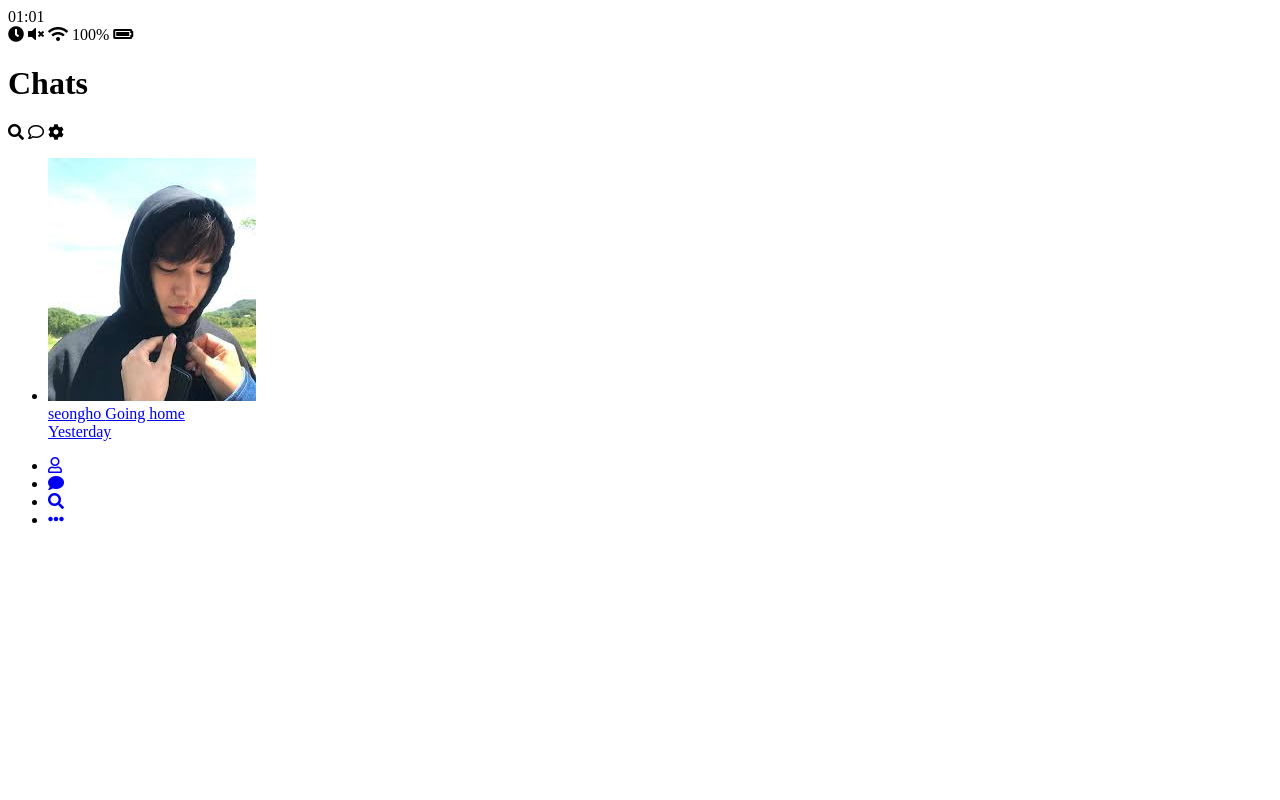
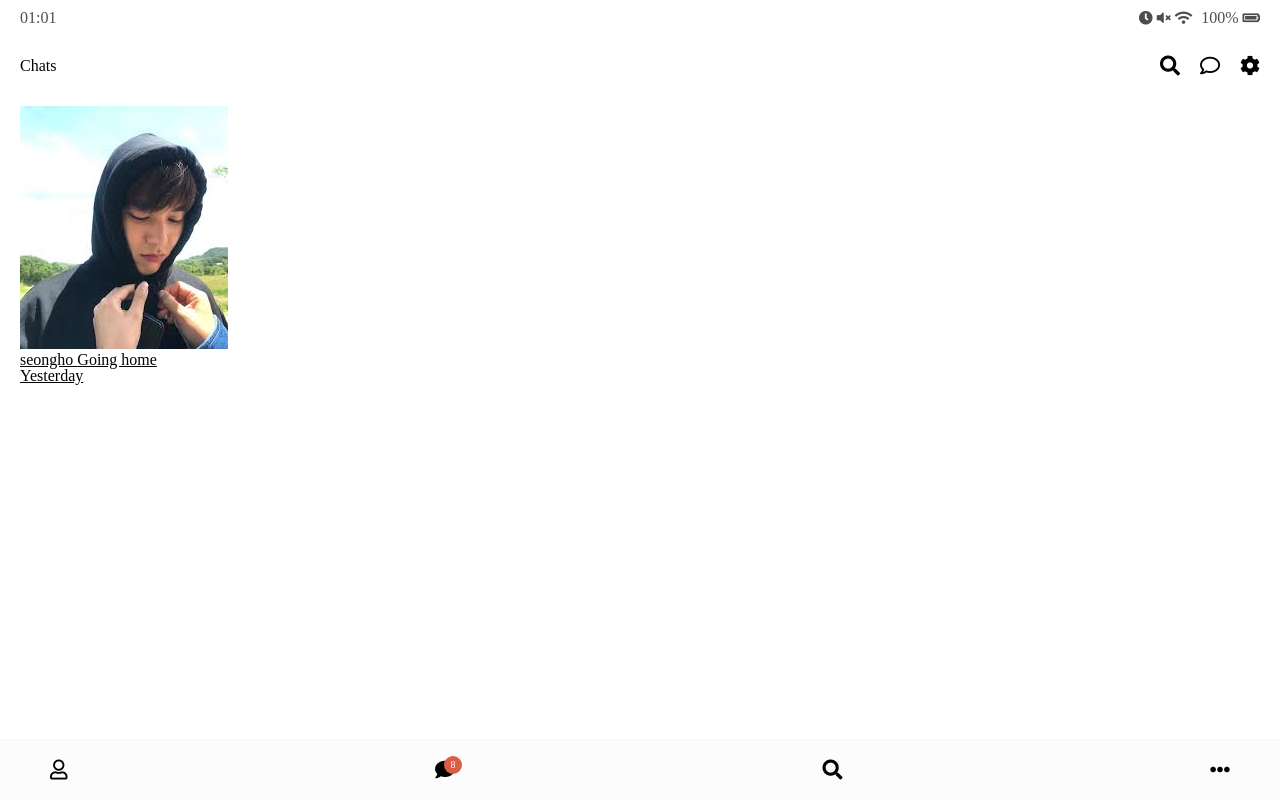
Before and after one commit to hyeonsuk/cloning, a plain HTML site: page index.html in a window 1280 px wide. Drawn offline with Linux system fonts and the light colour scheme.

Commit message:
complete status, nav css

```diff
--- /dev/null
+++ b/css/header.css
@@ -0,0 +1,27 @@
+.header{
+    display: flex;
+    justify-content: space-between;
+    align-items: center;
+    margin-bottom: 30px;
+}
+
+.header .header-title{
+    font-size: 24px;
+    font-weight: 600;
+}
+
+.header .header__icon{
+    font-size: 20px;
+    margin-left: 20px;
+    cursor: pointer;
+}
+
+.header .header__header-column{
+    display: flex;
+    align-items: center;
+}
+
+.header .header__back-btn{
+    font-size: 22px;
+    margin-right: 20px;
+}
--- /dev/null
+++ b/css/nav-bar.css
@@ -0,0 +1,38 @@
+.nav{
+    position: fixed;
+    width: 100%;
+    padding: 20px 50px;
+    background-color: #fcfcfc;
+    bottom: 0px;
+    left: 0px;
+    border-top: 1px solid #f7f7f7;
+}
+
+.nav .nav__list{
+    display: flex;
+    justify-content: space-between;
+}
+
+.nav i{
+    font-size: 20px;
+}
+
+.nav .nav__list-link{
+    position: relative;
+}
+
+.nav .nav__badge{
+    position: absolute;
+    top: -7px;
+    right: -7px;
+    font-size: 10px;
+    color: white;
+    background-color: #dc5d46;
+    width: 18px;
+    height: 18px;
+    text-align: center;
+    display: flex;
+    justify-content: center;
+    align-items: center;
+    border-radius: 50%;
+}
--- /dev/null
+++ b/css/reset.css
@@ -0,0 +1,48 @@
+/* http://meyerweb.com/eric/tools/css/reset/
+   v2.0 | 20110126
+   License: none (public domain)
+*/
+
+html, body, div, span, applet, object, iframe,
+h1, h2, h3, h4, h5, h6, p, blockquote, pre,
+a, abbr, acronym, address, big, cite, code,
+del, dfn, em, img, ins, kbd, q, s, samp,
+small, strike, strong, sub, sup, tt, var,
+b, u, i, center,
+dl, dt, dd, ol, ul, li,
+fieldset, form, label, legend,
+table, caption, tbody, tfoot, thead, tr, th, td,
+article, aside, canvas, details, embed,
+figure, figcaption, footer, header, hgroup,
+menu, nav, output, ruby, section, summary,
+time, mark, audio, video {
+	margin: 0;
+	padding: 0;
+	border: 0;
+	font-size: 100%;
+	font: inherit;
+	vertical-align: baseline;
+}
+/* HTML5 display-role reset for older browsers */
+article, aside, details, figcaption, figure,
+footer, header, hgroup, menu, nav, section {
+	display: block;
+}
+body {
+	line-height: 1;
+}
+ol, ul {
+	list-style: none;
+}
+blockquote, q {
+	quotes: none;
+}
+blockquote:before, blockquote:after,
+q:before, q:after {
+	content: '';
+	content: none;
+}
+table {
+	border-collapse: collapse;
+	border-spacing: 0;
+}
--- /dev/null
+++ b/css/status-bar.css
@@ -0,0 +1,14 @@
+.status-bar{
+    display: flex;
+    justify-content: space-between;
+    margin-bottom: 30px;
+    opacity: 0.7;
+}
+
+.status-bar i {
+    font-size: 14px;
+}
+
+.status-bar .status-bar__battery-level{
+    margin-left: 5px;
+}
--- /dev/null
+++ b/css/styles.css
@@ -0,0 +1,20 @@
+@import url('https://fonts.googleapis.com/css?family=Open+Sans:400,600&display=swap');
+@import "reset.css";
+@import "status-bar.css";
+@import "header.css";
+@import "nav-bar.css";
+
+* {
+    box-sizing: border-box;
+}
+
+body {
+    background-color: white;
+    padding: 10px 20px;
+    color: #020202;
+    font-family: "Open Sans" -apple-system, BlinkMacSystemFont, 'Segoe UI', Roboto, Oxygen, Ubuntu, Cantarell, 'Open Sans', 'Helvetica Neue', sans-serif;
+}
+
+a{
+    color: inherit;
+}
--- a/index.html
+++ b/index.html
@@ -8,6 +8,7 @@
         rel="stylesheet"
         href="https://use.fontawesome.com/releases/v5.9.0/css/all.css"
     />
+    <link rel="stylesheet" href="css/styles.css" />
     <title>Chats | KaKao Clone</title>
 </head>
 <body>
@@ -68,6 +69,7 @@
             </li>
             <li class="nav__list-item">
                 <a href="index.html" class="nav__list-link">
+                    <div class="nav__badge">8</div>
                     <i class="fas fa-comment"></i>
                 </a>
             </li>
```
Also changed, not shown: chat.html (+5 -4 lines), find.html (+1 -0 lines), friends.html (+1 -0 lines), more.html (+1 -0 lines), settings.html (+2 -1 lines).
